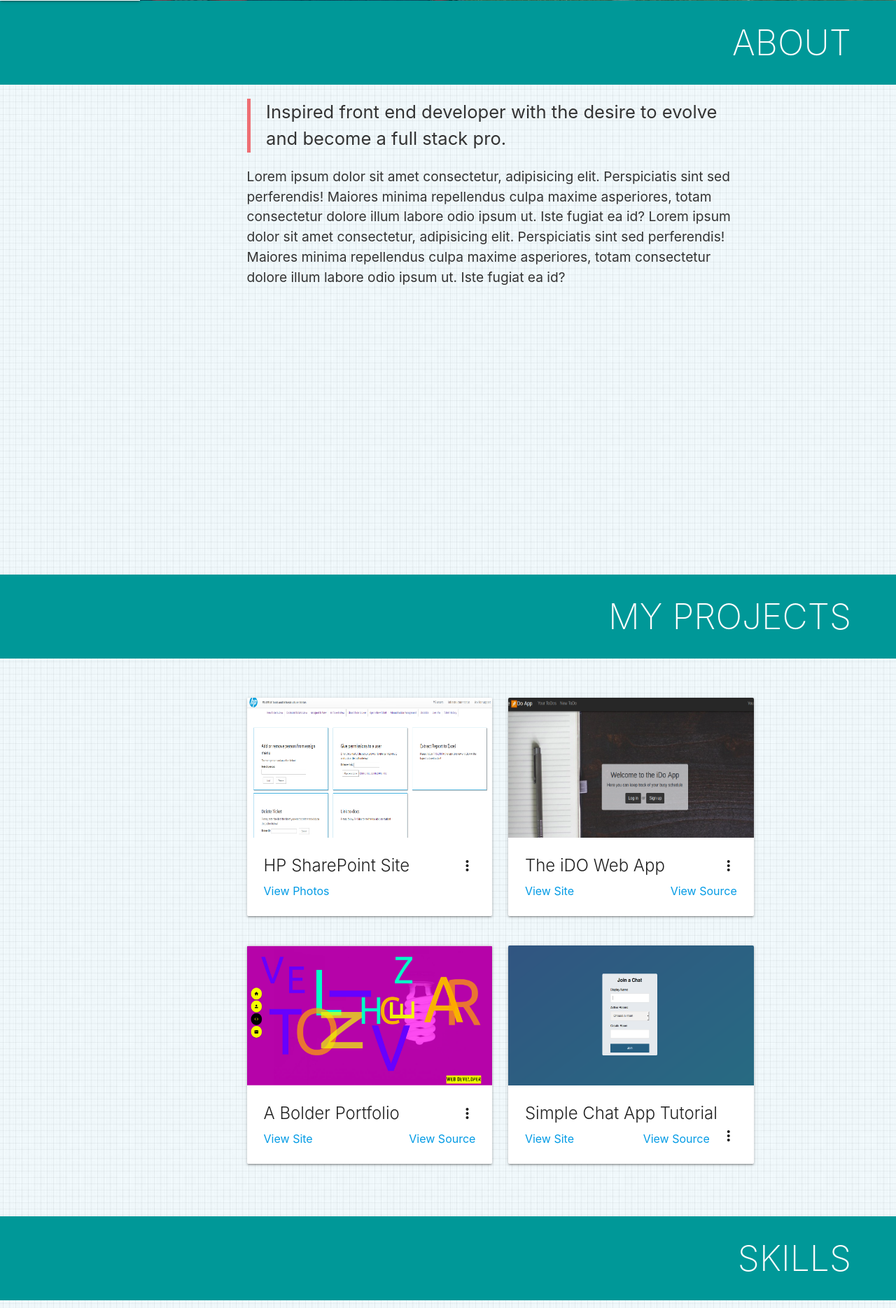
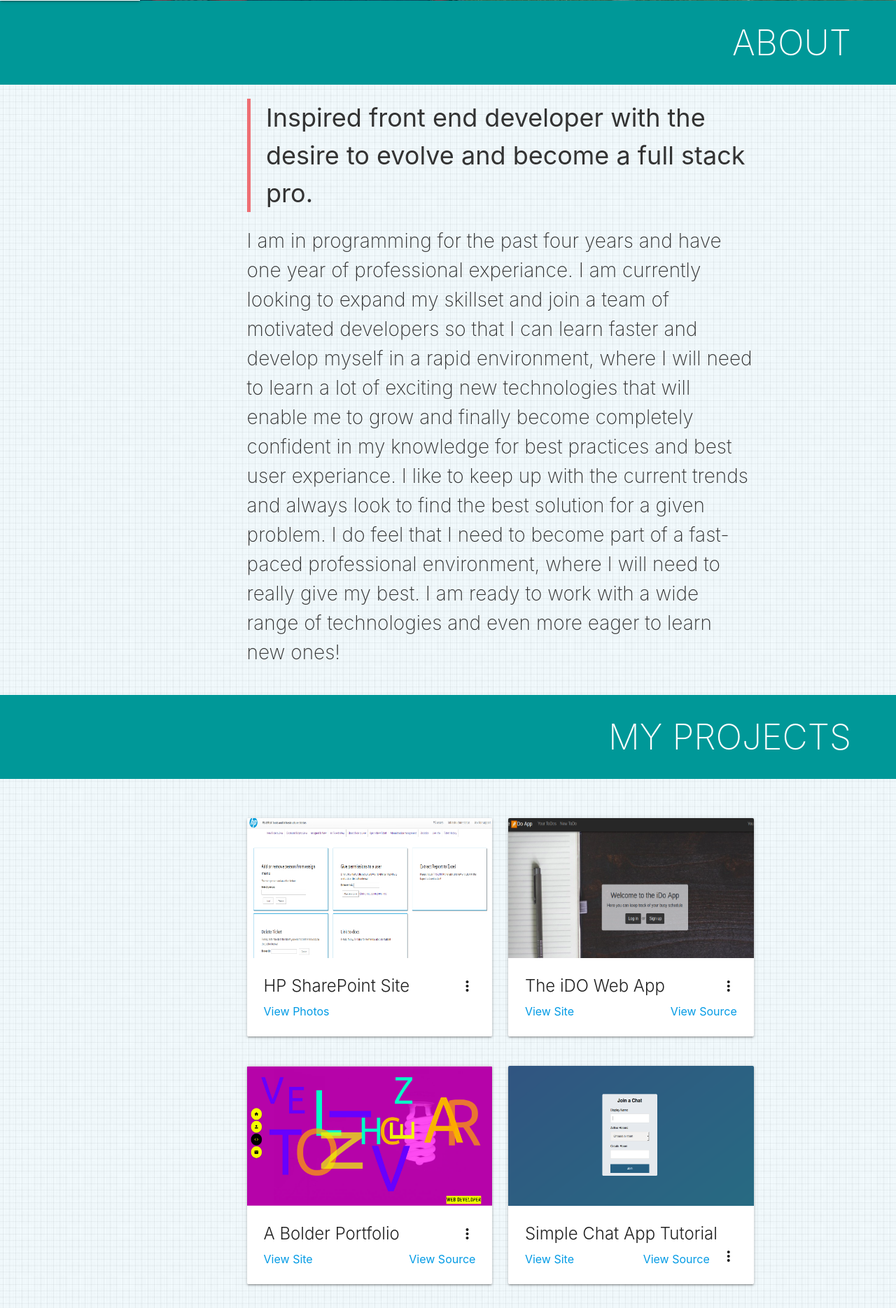
Before and after one commit to VelizarT/ExpressServer, a Node server app: page / in a window 1280 px wide. Shown: the part 799-2668 px from the top of the page at 70% size. Run offline with Node 20, Linux system fonts and the light colour scheme; some libraries are stand-ins or nearby versions.

Commit message:
About content added

```diff
--- a/public/css/mobile-styles.css
+++ b/public/css/mobile-styles.css
@@ -49,4 +49,8 @@
         font-size: 28px;
     }
 
+    div.card-content a span {
+        font-size: 16px;
+    }
+
   }
--- a/public/css/style.css
+++ b/public/css/style.css
@@ -122,11 +122,12 @@ nav#sidenav-custom ul li a span {
 }
 
 .quote-cnt blockquote {
-    font-size: 2vw;
+    font-size: 36px;
 }
 
 .about-text {
-    font-size: 1.5vw;
+    font-size: 28px;
+    font-weight: 200;
 }
 
 .text-cnt {
@@ -148,6 +149,7 @@ nav#sidenav-custom ul li a span {
 
 div.card-content a span {
     margin-left: 2%;
+    font-size: 20px;
 }
 
 div.card-image img {
--- a/server.js
+++ b/server.js
@@ -1,7 +1,7 @@
 const express = require('express');
 const hbs = require('hbs');
 const fs = require('fs');
-const port = process.env.PORT || 3000; //all environment variables are in process.env!
+const port = process.env.PORT || 3000;
 
 var app = express();
 
@@ -14,30 +14,9 @@ app.set('view engine', hbs);
 
 app.use(express.static(__dirname + '/public'));
 
-//regiter helper function to use in templates
-// hbs.registerHelper('getCurrentYear', () => {
-//     return new Date().getFullYear();
-// });
-
-// hbs.registerHelper('screamIt', (text) => {
-//     return text.toUpperCase();
-// });
-
 app.get('/', (req, res) => {
     res.render('home.hbs');
 });
-
-// app.get('/about', (req, res) => {
-//     res.render('about.hbs', {
-//         title: 'About Page',
-//     });
-// });
-
-// app.get('/projects', (req, res) => {
-//     res.render('projects.hbs', {
-//         title: 'Projects'
-//     });
-// });
 
 //sends back json with error message
 app.get('/bad', (req, res) => {
--- a/views/home.hbs
+++ b/views/home.hbs
@@ -35,16 +35,19 @@
             </div>
             <div class="sub-content container">
                 <div class="row">
-                    <div class="col s12 m10 l10 xl10 offset-m2 offset-l2 offset-xl2 quote-cnt">
+                    <div class="col s12 m8 l10 xl10 offset-m4 offset-l2 offset-xl2 quote-cnt">
                         <blockquote>
                             Inspired front end developer with the desire to evolve and become a full stack pro.
                         </blockquote>
                         <div class="about-text">
-                            Lorem ipsum dolor sit amet consectetur, adipisicing elit. Perspiciatis sint sed perferendis! Maiores minima repellendus culpa
-                            maxime asperiores, totam consectetur dolore illum labore odio ipsum ut. Iste fugiat ea id? Lorem
-                            ipsum dolor sit amet consectetur, adipisicing elit. Perspiciatis sint sed perferendis! Maiores
-                            minima repellendus culpa maxime asperiores, totam consectetur dolore illum labore odio ipsum
-                            ut. Iste fugiat ea id?
+                            I am in programming for the past four years and have one year of professional experiance. I am currently
+                            looking to expand my skillset and join a team of motivated developers so that I can learn faster and develop
+                            myself in a rapid environment, where I will need to learn a lot of exciting new technologies that will enable
+                            me to grow and finally become completely confident in my knowledge for best practices and best user experiance.
+                            I like to keep up with the current trends and always look to find the best solution for a given problem.
+                            I do feel that I need to become part of a fast-paced professional environment, where I will need to
+                            really give my best. I am ready to work with a wide range of technologies and even more eager to
+                            learn new ones!
                         </div>
                     </div>
                 </div>
@@ -60,7 +63,7 @@
             <br>
             <div class="sub-content container">
                 <div class="row">
-                    <div class="col s12 m10 l10 xl10 offset-m2 offset-l2 offset-xl2">
+                    <div class="col s12 m8 l10 xl10 offset-m4 offset-l2 offset-xl2">
 
                         <div class="row">
                             <div class="col s12 m12 l6 xl6">
@@ -205,7 +208,7 @@
             </div>
             <div class="sub-content container">
                 <div class="row">
-                    <div class="col s12 m10 l10 xl10 offset-m2 offset-l2 offset-xl2">
+                    <div class="col s12 m8 l10 xl10 offset-m4 offset-l2 offset-xl2">
                         <div class="row">
                             <div class="col s12 m12 l12 xl12">
                                 <h3 class="header">My skills</h3>
@@ -258,7 +261,7 @@
             <br>
             <div class="sub-content container">
                 <div class="row">
-                    <div class="col s12 m10 l10 xl10 offset-m2 offset-l2 offset-xl2">
+                    <div class="col s12 m8 l10 xl10 offset-m4 offset-l2 offset-xl2">
                         <div class="row">
                             <div class="col s12 m12 l12 xl12">
                                 <div class="card horizontal">
```
Also changed, not shown: public/help.html (deleted, +0 -13 lines).
